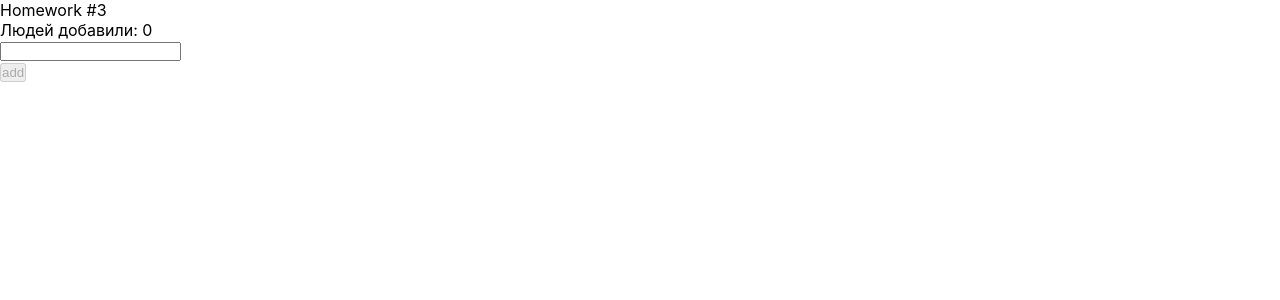
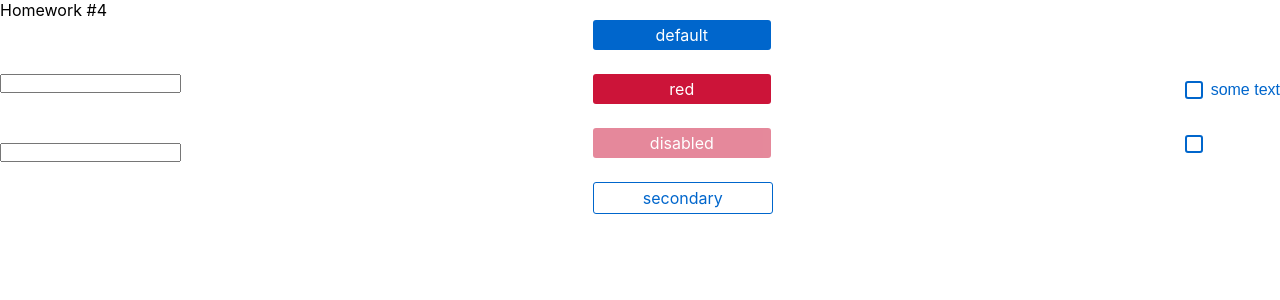
Before and after one commit to GlebN-k/Autocheck-tasks, a React (Create React App) app: page / in a window 1280 px wide. Shown: the top 300 px of the page. Built offline with nearby package versions, Linux system fonts and the light colour scheme.

Commit message:
tuesday-4-first-part

```diff
--- a/src/s1-main/App.tsx
+++ b/src/s1-main/App.tsx
@@ -3,6 +3,7 @@ import s from './App.module.css'
 import HW1 from '../s2-homeworks/hw01/HW1'
 import HW2 from '../s2-homeworks/hw02/HW2'
 import HW3 from '../s2-homeworks/hw03/HW3'
+import HW4 from "../s2-homeworks/hw04/HW4";
 
 
 function App() {
@@ -11,8 +12,8 @@ function App() {
             {/* <HW1/> */}
             {/*раскомментировать по ходу выполнения*/}
             {/* <HW2/> */}
-            <HW3/>
-            {/*<HW4/>*/}
+            {/*<HW3/>*/}
+            <HW4/>
 
             {/*при выполнении дз 5 и более - закомментировать здесь дз 1-4, так как они есть внутри дз 5*/}
             {/*<HW5/>*/}
--- a/src/s2-homeworks/hw04/common/c2-SuperButton/SuperButton.module.css
+++ b/src/s2-homeworks/hw04/common/c2-SuperButton/SuperButton.module.css
@@ -1,16 +1,31 @@
 .button {
+    all:unset;
+    border-radius: 3px;
+    padding: 5px 24px;
+    cursor: pointer;
+    width: 130px;
+    text-align: center;
 }
 
 .disabled {
+    background-color: #004D99;
+    opacity: 50%;
+}
+
+.default {
+    color: #FFFFFF;
+    background-color: #0066cc;
+
 }
 
 .secondary {
-}
-
-.default {
+    color: #0066cc;
+    background-color: #FFFFFF;
+    border: 1px solid #0066cc;
 }
 
 .red {
+    background-color: #CC1439;
 }
 
 .default:hover {
--- a/src/s2-homeworks/hw04/common/c2-SuperButton/SuperButton.tsx
+++ b/src/s2-homeworks/hw04/common/c2-SuperButton/SuperButton.tsx
@@ -17,7 +17,7 @@ const SuperButton: React.FC<SuperButtonPropsType> = (
         ...restProps // все остальные пропсы попадут в объект restProps, там же будет children
     }
 ) => {
-    const finalClassName = s.button
+    const finalClassName = `${s.button} ${s.default} ${xType === 'red' && s.red } ${xType === 'secondary' && s.secondary} ${disabled && s.disabled}`
         // + (disabled
         //         ? ...
         //         : xType === 'red'
--- a/src/s2-homeworks/hw04/common/c3-SuperCheckbox/SuperCheckbox.tsx
+++ b/src/s2-homeworks/hw04/common/c3-SuperCheckbox/SuperCheckbox.tsx
@@ -8,6 +8,7 @@ import s from './SuperCheckbox.module.css'
 // тип пропсов обычного инпута
 type DefaultInputPropsType = DetailedHTMLProps<InputHTMLAttributes<HTMLInputElement>,
     HTMLInputElement>
+
 
 type SuperCheckboxPropsType = Omit<DefaultInputPropsType, 'type'> & {
     onChangeChecked?: (checked: boolean) => void
@@ -28,7 +29,18 @@ const SuperCheckbox: React.FC<SuperCheckboxPropsType> = (
 ) => {
     const onChangeCallback = (e: ChangeEvent<HTMLInputElement>) => {
         // задачка на написание онченджа
+        // const checked = e.currentTarget.checked
 
+        // onChange(checked)
+        if (onChangeChecked) {
+            onChangeChecked(e.currentTarget.checked)
+        }
+        if(onChange) {
+            onChange(e)
+        }
+        // (e) => setChecked(e.currentTarget.checked)
+        // onChange(e.currentTarget.checked)
+        console.log(e.currentTarget.checked)
     }
 
     const finalInputClassName = s.checkbox
```
